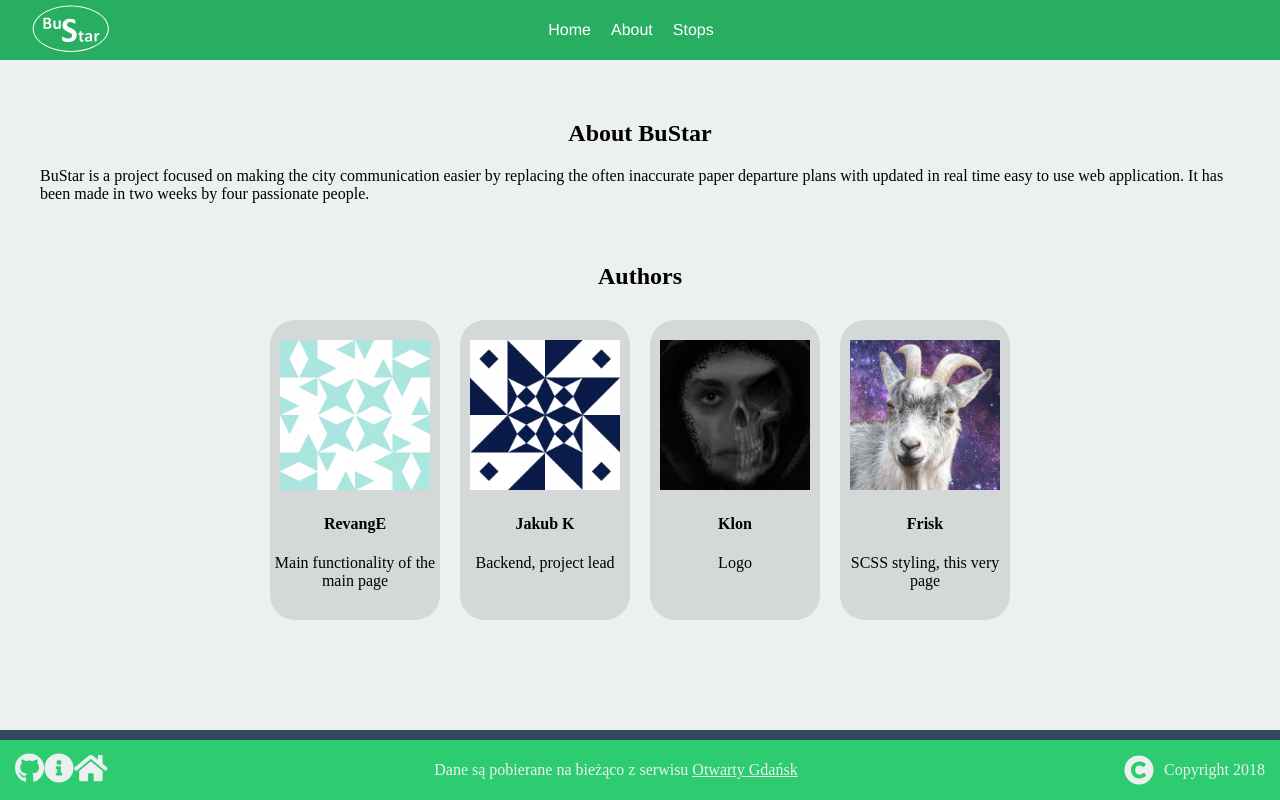
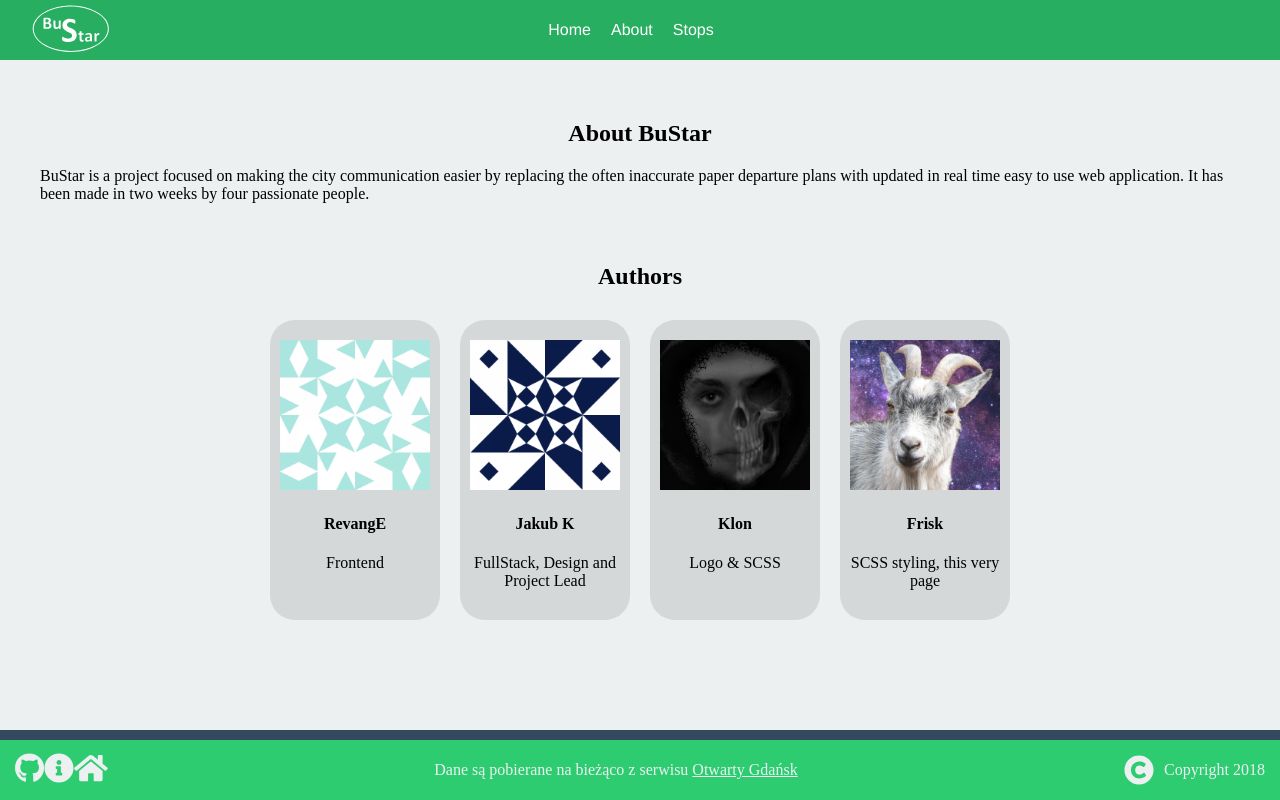
Before and after one commit to JakubK/BuStar, a Vue app in the folder BuStar/: page /about in a window 1280 px wide. Built offline with nearby package versions, Linux system fonts and the light colour scheme.

Commit message:
Update roles in /about

```diff
--- a/BuStar/src/components/About/About.vue
+++ b/BuStar/src/components/About/About.vue
@@ -10,19 +10,19 @@
             <div class="author">
              <a href="https://gitlab.com/mateuszh.spam"><img src="../../assets/revange_av.png" fluid alt="RevangE" height="150px" width="150px"/></a>
             <h4>RevangE</h4>
-            <span>Main functionality of the main page</span>
+            <span>Frontend</span>
             <div></div>
             </div>
             <div class="author">
-            <a href="https://gitlab.com/jakubkuniszewski1"><img src="../../assets/jakub_av.png" fluid alt="Jakub" height="150px" width="150px"/></a>
+            <a href="https://github.com/JakubK"><img src="../../assets/jakub_av.png" fluid alt="Jakub" height="150px" width="150px"/></a>
             <h4>Jakub K</h4>
-            <span>Backend, project lead</span>
+            <span>FullStack, Design and Project Lead</span>
             <div></div>
             </div>
             <div class="author">
             <a href="https://gitlab.com/m.blumka07"><img src="../../assets/klon_av.png" fluid alt="Klon" height="150px" width="150px"/></a>
             <h4>Klon</h4>
-            <span>Logo</span>
+            <span>Logo & SCSS</span>
             <div></div>
             </div>
             <div class="author">
```
